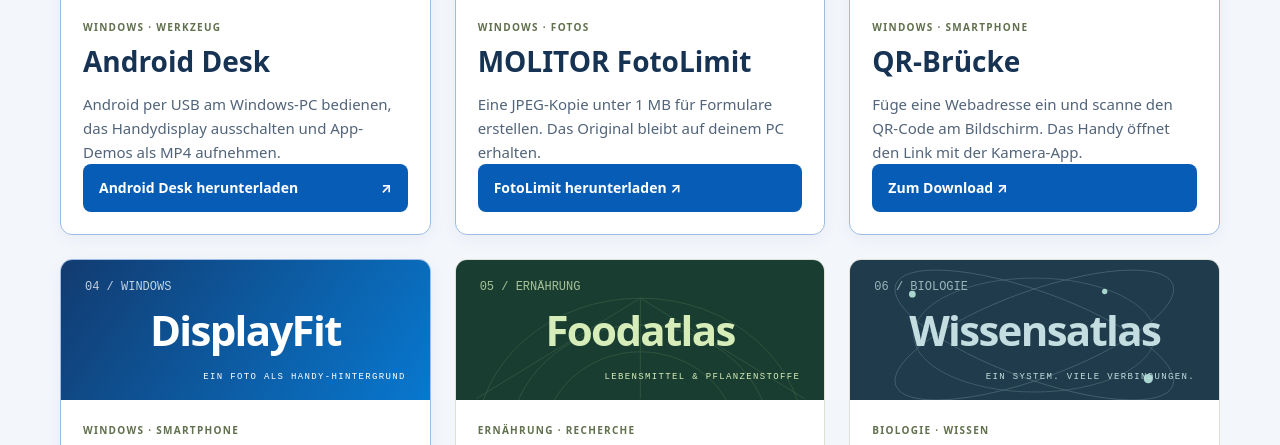
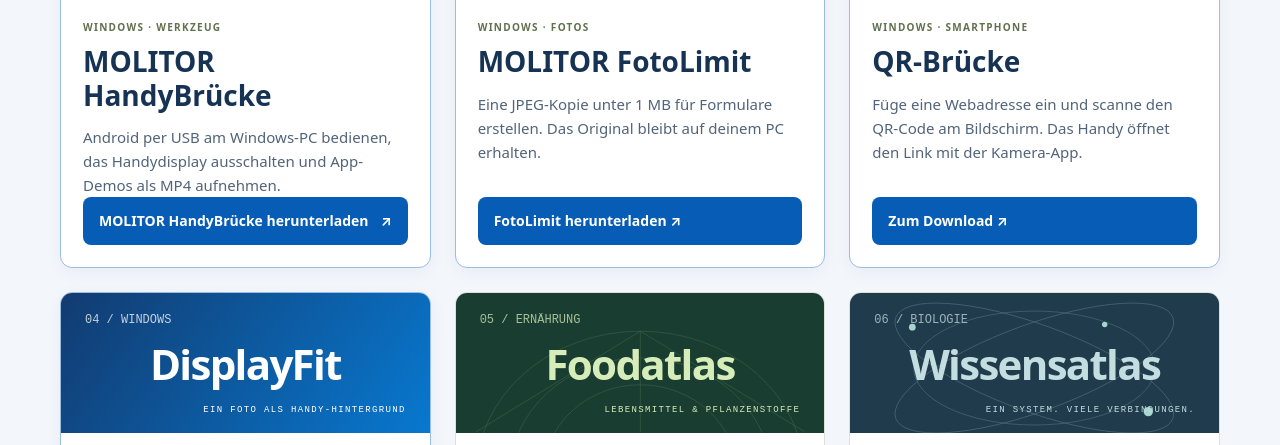
Before and after one commit to MarcelMolitor/MarcelMolitor.github.io, a plain HTML site: page index.html in a window 1280 px wide. Shown: the part 657-1102 px from the top of the page. Drawn offline with Linux system fonts and the light colour scheme; no server answers.

Commit message:
Rename public product to MOLITOR HandyBrücke; retain compatibility paths

```diff
--- a/index.html
+++ b/index.html
@@ -70,7 +70,7 @@ height="0" width="0" style="display:none;visibility:hidden"></iframe></noscript>
 <div class="intro-copy"><p>Entdecke meine kostenlosen Windows-Anwendungen für Smartphone, Fotos und den digitalen Alltag. Keine Pflichtabos oder kostenpflichtigen Freischaltungen – freiwillige Unterstützung ist willkommen. Auch meine Forschungsatlanten und weiteren Projekte findest du hier.</p><p><a class="button" href="#projekte">Windows-Apps entdecken →</a></p></div>
 </section>
 <section id="projekte" aria-labelledby="auswahl"><div class="section-top"><h2 id="auswahl">Im Fokus.</h2><p>Windows-Apps zuerst · weitere Projekte</p></div><div class="projects">
-<article class="card"><div class="visual blue" aria-hidden="true"><span class="index">01 / WINDOWS</span><span class="word">Android Desk</span><span class="caption">Android am PC</span></div><div class="body"><span class="tag">Windows · Werkzeug</span><h3>Android Desk</h3><p>Android per USB am Windows-PC bedienen, das Handydisplay ausschalten und App-Demos als MP4 aufnehmen.</p><a class="cardlink" href="/android-desk/">Android Desk herunterladen <span aria-hidden="true">↗</span></a></div></article>
+<article class="card"><div class="visual blue" aria-hidden="true"><span class="index">01 / WINDOWS</span><span class="word">MOLITOR HandyBrücke</span><span class="caption">Android am PC</span></div><div class="body"><span class="tag">Windows · Werkzeug</span><h3>MOLITOR HandyBrücke</h3><p>Android per USB am Windows-PC bedienen, das Handydisplay ausschalten und App-Demos als MP4 aufnehmen.</p><a class="cardlink" href="/android-desk/">MOLITOR HandyBrücke herunterladen <span aria-hidden="true">↗</span></a></div></article>
 <article class="card"><div class="visual blue" aria-hidden="true"><span class="index">02 / WINDOWS</span><span class="word">FotoLimit</span><span class="caption">Fotos unter 1 MB</span></div><div class="body"><span class="tag">Windows · Fotos</span><h3>MOLITOR FotoLimit</h3><p>Eine JPEG-Kopie unter 1 MB für Formulare erstellen. Das Original bleibt auf deinem PC erhalten.</p><a class="cardlink" href="/fotolimit/">FotoLimit herunterladen ↗</a></div></article>
 <article class="card"><div class="visual blue" aria-hidden="true"><span class="index">03 / WINDOWS</span><span class="word">QR-Brücke</span><span class="caption">Link vom PC aufs Handy</span></div><div class="body"><span class="tag">Windows · Smartphone</span><h3>QR-Brücke</h3><p>Füge eine Webadresse ein und scanne den QR-Code am Bildschirm. Das Handy öffnet den Link mit der Kamera-App.</p><a class="cardlink" href="/qr-bruecke/">Zum Download ↗</a></div></article>
 <article class="card"><div class="visual blue" aria-hidden="true"><span class="index">04 / WINDOWS</span><span class="word">DisplayFit</span><span class="caption">Ein Foto als Handy-Hintergrund</span></div><div class="body"><span class="tag">Windows · Smartphone</span><h3>DisplayFit</h3><p>Erstelle aus einem eigenen JPEG oder PNG am PC ein Hintergrundbild in 1080 × 1920 Pixeln.</p><a class="cardlink" href="/displayfit/">Zum Download ↗</a></div></article>
```
